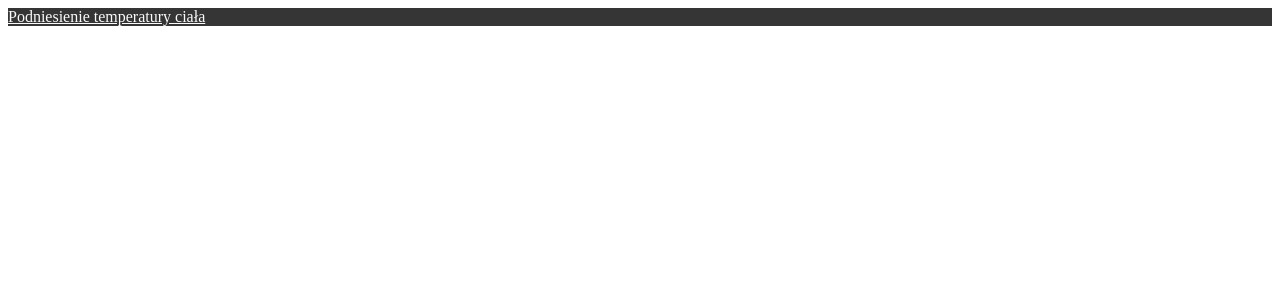
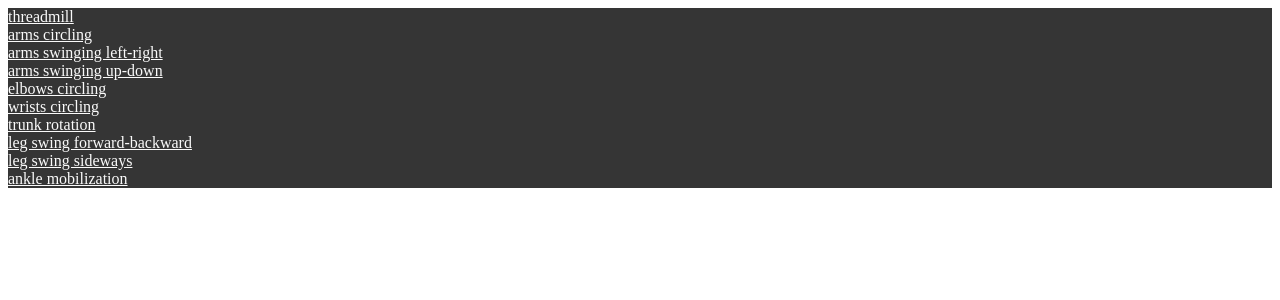
Before and after one commit to PrzemyslawPolrolniczak/GymBuddy, a React app: page /workout/warmup in a window 1280 px wide. Shown: the top 300 px of the page. Built offline with nearby package versions, Linux system fonts and the light colour scheme; the HTML template or start-up script is replaced by a standard one.

Commit message:
little refactor and add warmup exercises

```diff
--- a/src/App.tsx
+++ b/src/App.tsx
@@ -3,9 +3,9 @@ import { BrowserRouter as Router, Route } from "react-router-dom";
 import { Provider } from 'react-redux';
 import "./App.scss";
 import store from './store';
-import Home from "./views/Home";
-import Workout from "./views/Workout";
-import Warmup from "./views/Warmup";
+import Home from "./views/Home/Home";
+import Workout from "./views/Workout/Workout";
+import Warmup from "./views/Warmup/Warmup";
 
 const App: React.FC = () => {
   return (
--- a/src/components/SubTile/SubTile.tsx
+++ b/src/components/SubTile/SubTile.tsx
@@ -1,9 +1,15 @@
 import React from "react";
 
-const SubTile: React.FC = () => {
+interface SubTileProps {
+  name: string;
+}
+
+const SubTile: React.FC<SubTileProps> = props => {
+  const { name } = props;
+
   return (
-    <div className="rounded p-4 border border-white border-solid text-white">
-        Podniesienie temperatury ciała
+    <div className="rounded p-4 border border-white border-solid text-white capitalize">
+      {name}
     </div>
   );
 };
--- a/src/components/Tile/Tile.scss
+++ b/src/components/Tile/Tile.scss
@@ -2,13 +2,23 @@
 
 .tile {
   &__overlay {
+    transition: all 0.8s;
     color: $c-white;
     background: linear-gradient(
       to right,
       rgba(0, 0, 0, 1) 0%,
       rgba(0, 0, 0, 0.87) 23%,
       rgba(0, 0, 0, 0.83) 29%,
-      rgba(0, 0, 0, 0.43) 100%
+      rgba(0, 0, 0, 0.23) 100%
     );
   }
+
+  &__desktop {
+    transition: border 0.5s;
+    border: 33px solid black;
+
+    &:hover {
+      border: 1px solid black;
+    }
+  }
 }
--- a/src/components/Tile/Tile.tsx
+++ b/src/components/Tile/Tile.tsx
@@ -14,7 +14,7 @@ const Tile: React.FC<TileProps> = props => {
       className="tile flex items-center justify-center relative rounded h-32 bg-center bg-cover"
       style={{ backgroundImage: `url("${image}")` }}
     >
-      <div className="tile__overlay pl-6 pt-6 absolute inset-0 bg-gray-100 rounded z-10">
+      <div className="tile__overlay pl-6 pt-6 absolute inset-0 bg-gray-100 z-10">
         <h1 className="tile__text font-heavy uppercase">{text}</h1>
       </div>
     </div>
--- a/src/views/Warmup.tsx
+++ /dev/null
@@ -1,15 +0,0 @@
-import React from "react";
-import { Link } from "react-router-dom";
-import SubTile from "../components/SubTile/SubTile";
-
-const Warmup: React.FC = () => {
-  return (
-    <div className="w-full">
-      <Link to="huh/">
-        <SubTile />
-      </Link>
-    </div>
-  );
-};
-
-export default Warmup;
--- /dev/null
+++ b/src/views/Warmup/Warmup.tsx
@@ -0,0 +1,32 @@
+import React from "react";
+import { Link } from "react-router-dom";
+import SubTile from "../../components/SubTile/SubTile";
+
+const warmupRoutine = [
+  { id: 1, name: "threadmill" },
+  { id: 2, name: "arms circling" },
+  { id: 3, name: "arms swinging left-right" },
+  { id: 4, name: "arms swinging up-down" },
+  { id: 5, name: "elbows circling" },
+  { id: 6, name: "wrists circling" },
+  { id: 7, name: "trunk rotation" },
+  { id: 8, name: "leg swing forward-backward" },
+  { id: 9, name: "leg swing sideways" },
+  { id: 10, name: "ankle mobilization" }
+];
+
+const Warmup: React.FC = () => {
+  return (
+    <div className="w-full">
+      {warmupRoutine.map(({ id, name }) => (
+        <Link to="exercise/" key={id}>
+          <div className="mt-2 mb-2">
+            <SubTile name={name} />
+          </div>
+        </Link>
+      ))}
+    </div>
+  );
+};
+
+export default Warmup;
--- a/src/views/Workout.tsx
+++ /dev/null
@@ -1,21 +0,0 @@
-import React from "react";
-import { Link } from "react-router-dom";
-import Tile from "../components/Tile/Tile";
-
-import Warmup from "../assets/images/rozgrzewka.jpg";
-import Benchpress from "../assets/images/benchpress.jpg";
-
-const Home: React.FC = () => {
-  return (
-    <div className="w-full">
-      <Link to="warmup/">
-        <Tile text="Warmup" image={Warmup} />
-      </Link>
-      <Link to="training/">
-        <Tile text="Training" image={Benchpress} />
-      </Link>
-    </div>
-  );
-};
-
-export default Home;
--- /dev/null
+++ b/src/views/Workout/Workout.scss
@@ -0,0 +1,3 @@
+.tile-wrapper {
+  margin-top: 25px;
+}
--- /dev/null
+++ b/src/views/Workout/Workout.tsx
@@ -0,0 +1,32 @@
+import React from "react";
+import { Link } from "react-router-dom";
+import Tile from "../../components/Tile/Tile";
+
+import Warmup from "../../assets/images/rozgrzewka.jpg";
+import Benchpress from "../../assets/images/benchpress.jpg";
+
+import "./Workout.scss";
+
+const tiles = [
+  { text: "warmup", image: Warmup },
+  { text: "training", image: Benchpress },
+  { text: "stretching", image: Benchpress }
+];
+
+const Home: React.FC = () => {
+  return (
+    <div className="w-full">
+      {tiles.map(({ text, image }) => {
+        return (
+          <div className="tile-wrapper">
+            <Link to={`${text}/`}>
+              <Tile text={text} image={image} key={text} />
+            </Link>
+          </div>
+        );
+      })}
+    </div>
+  );
+};
+
+export default Home;
```
Also changed, not shown: src/views/Home/Home.tsx (renamed from src/views/Home.tsx, +4 -4 lines), 2 other files (tests, documents, lock files or other folders).
